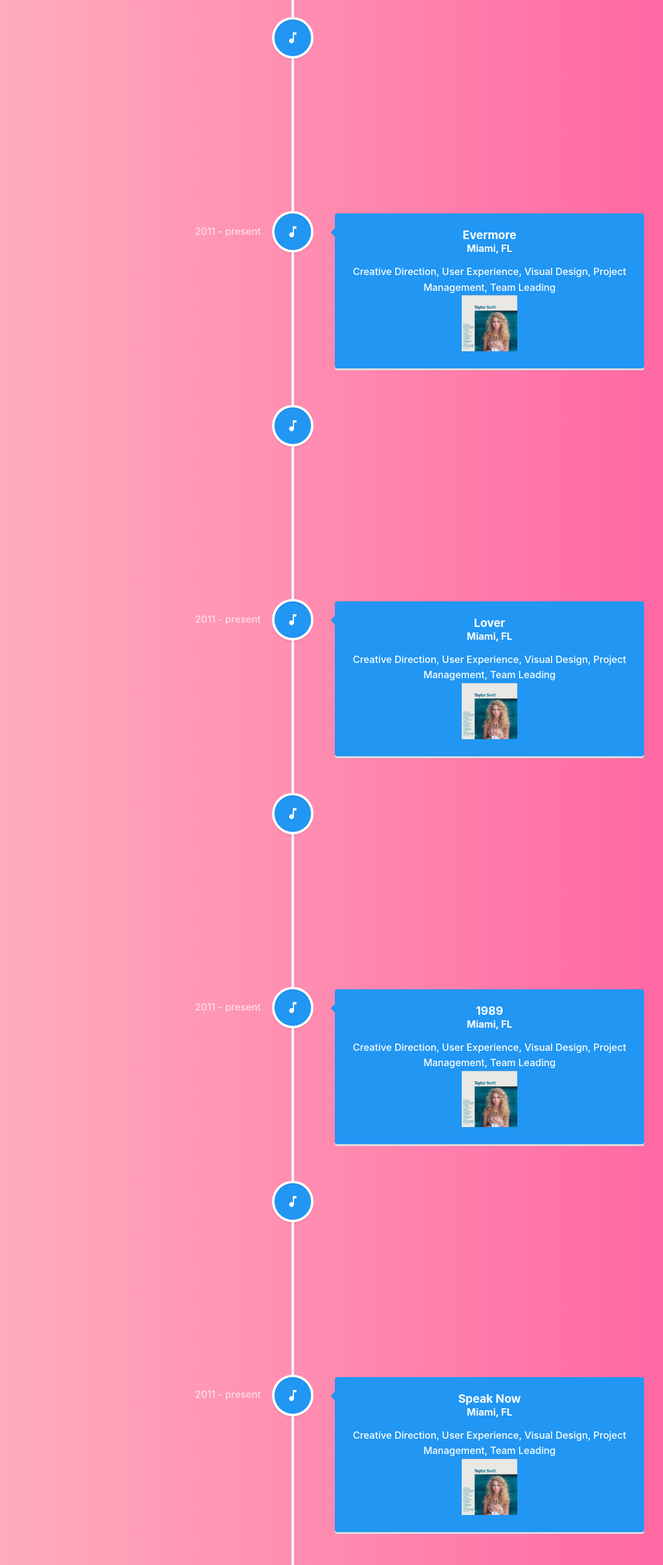
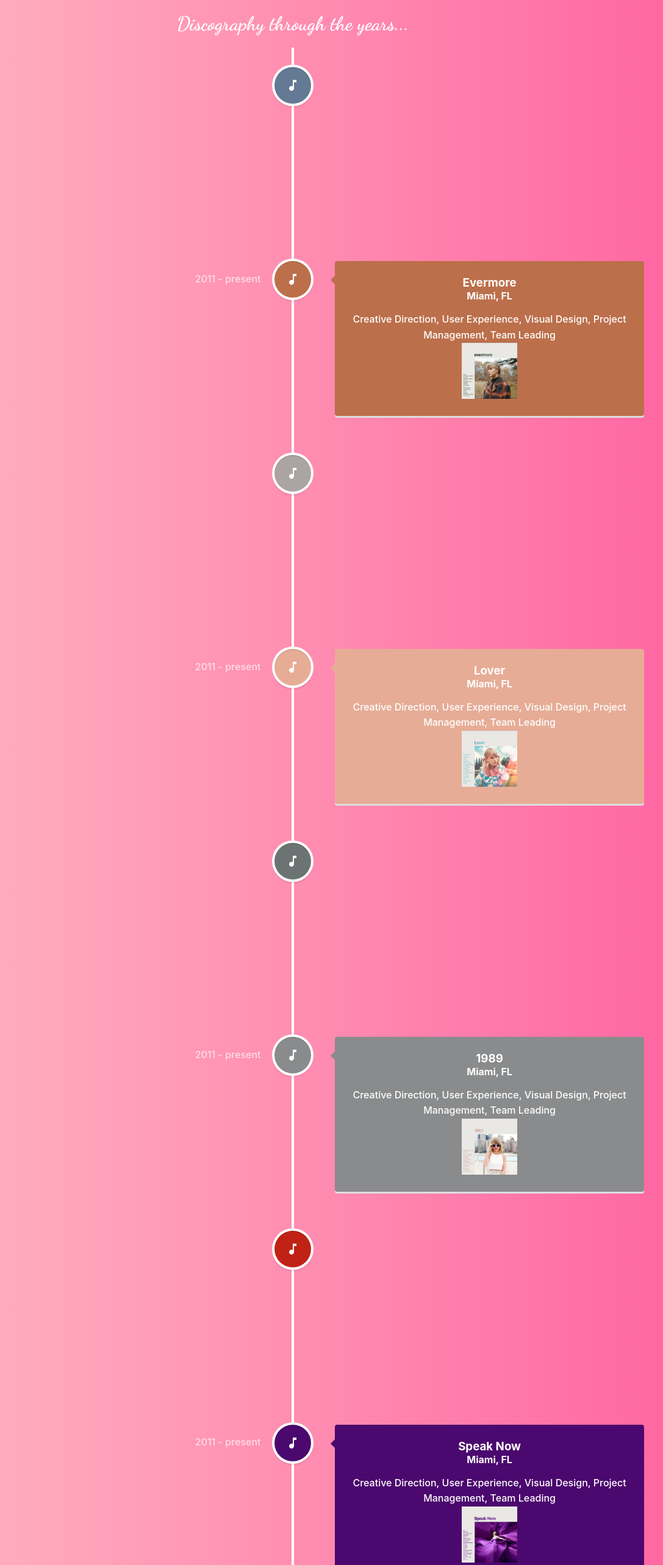
Before and after one commit to DonMMK/TayTayTree, a React (Create React App) app: page / in a window 1280 px wide. Shown: the top 2566 px of the page at 61% size, without its empty margins (160-1247 px from the left). Built offline with nearby package versions, Linux system fonts and the light colour scheme.

Commit message:
update colors

```diff
--- a/src/App.js
+++ b/src/App.js
@@ -2,13 +2,13 @@
 import './App.css';
 import { timelineTree } from './components/timelineTree/TimelineTree'; // Import the timelineTree function
 import Navbar from './components/navbar/Navbar';
-
-
+import DiscographyHeader from './components/DiscographyHeader/DiscographyHeader';
 function App() {
   return (
     <div className="App">
       <header className="App-header">
       {/* {Navbar()} */}
+      {DiscographyHeader()}
       </header>
       <body>
 
--- /dev/null
+++ b/src/components/DiscographyHeader/DiscographyHeader.css
@@ -0,0 +1,10 @@
+@import url('https://fonts.googleapis.com/css2?family=Dancing+Script:wght@400;700&display=swap');
+.discography-header {
+    background: linear-gradient(to right, #FFB6C1, #FF66A2);
+    color: white;
+    font-family: 'Dancing Script', sans-serif;
+    font-size: 2em;
+    font-weight: bold;
+    margin: 0;
+    padding: 20px;
+}
--- /dev/null
+++ b/src/components/DiscographyHeader/DiscographyHeader.jsx
@@ -0,0 +1,12 @@
+import React from 'react';
+import './DiscographyHeader.css';
+
+function DiscographyHeader() {
+
+
+  return (
+    <h1 className="discography-header">Discography through the years...</h1>
+  );
+}
+
+export default DiscographyHeader;
--- a/src/components/timelineTree/TimelineTree.jsx
+++ b/src/components/timelineTree/TimelineTree.jsx
@@ -4,6 +4,16 @@
 import MusicNoteIcon from '@mui/icons-material/MusicNote';
 import './TimelineTree.css';
 import taylorswift from '../assets/taylorswift.jpg';
+import evermore from '../assets/evermore.jpg';
+import folklore from '../assets/folklore.jpg';
+import lover from '../assets/lover.jpg';
+import reputation from '../assets/reputation.jpg';
+import taylorswift1989 from '../assets/taylorswift1989.jpg';
+import red from '../assets/red.jpg';
+import speaknow from '../assets/speaknow.jpg';
+import fearless from '../assets/fearless.jpg';
+import midnights from '../assets/midnights.jpg';
+
 
 
 
@@ -14,133 +24,143 @@
 
       <VerticalTimelineElement
         className="vertical-timeline-element--work"
-        contentStyle={{ background: 'rgb(33, 150, 243)', color: '#fff' }}
-        contentArrowStyle={{ borderRight: '7px solid rgb(33, 150, 243)' }}
+        contentStyle={{ background: 'rgb(100,121,147,255)', color: '#fff' }}
+        contentArrowStyle={{ borderRight: '7px solid rgb(100,121,147,255)' }}
         date="2011 - present"
-        iconStyle={{ background: 'rgb(33, 150, 243)', color: '#fff' }}
+        iconStyle={{ background: 'rgb(100,121,147,255)', color: '#fff' }}
         icon={<MusicNoteIcon />}
       >
         <h3 className="vertical-timeline-element-title">Midnights</h3>
         <h4 className="vertical-timeline-element-subtitle">Miami, FL</h4>
         <p>Creative Direction, User Experience, Visual Design, Project Management, Team Leading</p>
-        <img src={taylorswift} alt="Album Cover" style={{ width: '20%', height: '20%' }} />
+        <img src={midnights} alt="Album Cover" style={{ width: '20%', height: '20%' }} />
       </VerticalTimelineElement>
+
+
       <VerticalTimelineElement
         className="vertical-timeline-element--work"
-        contentStyle={{ background: 'rgb(33, 150, 243)', color: '#fff' }}
-        contentArrowStyle={{ borderRight: '7px solid rgb(33, 150, 243)' }}
+        contentStyle={{ background: 'rgba(188,111,75,255)', color: '#fff' }}
+        contentArrowStyle={{ borderRight: '7px solid rgba(188,111,75,255)' }}
         date="2011 - present"
-        iconStyle={{ background: 'rgb(33, 150, 243)', color: '#fff' }}
+        iconStyle={{ background: 'rgba(188,111,75,255)', color: '#fff' }}
         icon={<MusicNoteIcon />}
       >
         <h3 className="vertical-timeline-element-title">Evermore</h3>
         <h4 className="vertical-timeline-element-subtitle">Miami, FL</h4>
         <p>Creative Direction, User Experience, Visual Design, Project Management, Team Leading</p>
-        <img src={taylorswift} alt="Album Cover" style={{ width: '20%', height: '20%' }} />
+        <img src={evermore} alt="Album Cover" style={{ width: '20%', height: '20%' }} />
       </VerticalTimelineElement>
+
+
       <VerticalTimelineElement
         className="vertical-timeline-element--work"
-        contentStyle={{ background: 'rgb(33, 150, 243)', color: '#fff' }}
-        contentArrowStyle={{ borderRight: '7px solid rgb(33, 150, 243)' }}
+        contentStyle={{ background: 'rgb(172,164,164)', color: '#fff' }}
+        contentArrowStyle={{ borderRight: '7px solid rgb(172,164,164)' }}
         date="2011 - present"
-        iconStyle={{ background: 'rgb(33, 150, 243)', color: '#fff' }}
+        iconStyle={{ background: 'rgb(172,164,164)', color: '#fff' }}
         icon={<MusicNoteIcon />}
       >
         <h3 className="vertical-timeline-element-title">Folklore</h3>
         <h4 className="vertical-timeline-element-subtitle">Miami, FL</h4>
         <p>Creative Direction, User Experience, Visual Design, Project Management, Team Leading</p>
-        <img src={taylorswift} alt="Album Cover" style={{ width: '20%', height: '20%' }} />
+        <img src={folklore} alt="Album Cover" style={{ width: '20%', height: '20%' }} />
       </VerticalTimelineElement>
+
+
       <VerticalTimelineElement
         className="vertical-timeline-element--work"
-        contentStyle={{ background: 'rgb(33, 150, 243)', color: '#fff' }}
-        contentArrowStyle={{ borderRight: '7px solid rgb(33, 150, 243)' }}
+        contentStyle={{ background: 'rgb(230,172,150)', color: '#fff' }}
+        contentArrowStyle={{ borderRight: '7px solid rgb(230,172,150)' }}
         date="2011 - present"
-        iconStyle={{ background: 'rgb(33, 150, 243)', color: '#fff' }}
+        iconStyle={{ background: 'rgb(230,172,150)', color: '#fff' }}
         icon={<MusicNoteIcon />}
       >
         <h3 className="vertical-timeline-element-title">Lover</h3>
         <h4 className="vertical-timeline-element-subtitle">Miami, FL</h4>
         <p>Creative Direction, User Experience, Visual Design, Project Management, Team Leading</p>
-        <img src={taylorswift} alt="Album Cover" style={{ width: '20%', height: '20%' }} />
+        <img src={lover} alt="Album Cover" style={{ width: '20%', height: '20%' }} />
       </VerticalTimelineElement>
+
+
       <VerticalTimelineElement
         className="vertical-timeline-element--work"
-        contentStyle={{ background: 'rgb(33, 150, 243)', color: '#fff' }}
-        contentArrowStyle={{ borderRight: '7px solid rgb(33, 150, 243)' }}
+        contentStyle={{ background: 'rgb(108,116,115)', color: '#fff' }}
+        contentArrowStyle={{ borderRight: '7px solid rgb(108,116,115)' }}
         date="2011 - present"
-        iconStyle={{ background: 'rgb(33, 150, 243)', color: '#fff' }}
+        iconStyle={{ background: 'rgb(108,116,115)', color: '#fff' }}
         icon={<MusicNoteIcon />}
       >
         <h3 className="vertical-timeline-element-title">Reputation</h3>
         <h4 className="vertical-timeline-element-subtitle">Miami, FL</h4>
         <p>Creative Direction, User Experience, Visual Design, Project Management, Team Leading</p>
-        <img src={taylorswift} alt="Album Cover" style={{ width: '20%', height: '20%' }} />
+        <img src={reputation} alt="Album Cover" style={{ width: '20%', height: '20%' }} />
       </VerticalTimelineElement>
+
 
       <VerticalTimelineElement
         className="vertical-timeline-element--work"
-        contentStyle={{ background: 'rgb(33, 150, 243)', color: '#fff' }}
-        contentArrowStyle={{ borderRight: '7px solid rgb(33, 150, 243)' }}
+        contentStyle={{ background: 'rgb(138,139,140)', color: '#fff' }}
+        contentArrowStyle={{ borderRight: '7px solid rgb(138,139,140)' }}
         date="2011 - present"
-        iconStyle={{ background: 'rgb(33, 150, 243)', color: '#fff' }}
+        iconStyle={{ background: 'rgb(138,139,140)', color: '#fff' }}
         icon={<MusicNoteIcon />}
       >
         <h3 className="vertical-timeline-element-title">1989</h3>
         <h4 className="vertical-timeline-element-subtitle">Miami, FL</h4>
         <p>Creative Direction, User Experience, Visual Design, Project Management, Team Leading</p>
-        <img src={taylorswift} alt="Album Cover" style={{ width: '20%', height: '20%' }} />
+        <img src={taylorswift1989} alt="Album Cover" style={{ width: '20%', height: '20%' }} />
       </VerticalTimelineElement>
+
 
       <VerticalTimelineElement
         className="vertical-timeline-element--work"
-        contentStyle={{ background: 'rgb(33, 150, 243)', color: '#fff' }}
-        contentArrowStyle={{ borderRight: '7px solid rgb(33, 150, 243)' }}
+        contentStyle={{ background: 'rgba(193,34,22,255)', color: '#fff' }}
+        contentArrowStyle={{ borderRight: '7px solid rgba(193,34,22,255)' }}
         date="2011 - present"
-        iconStyle={{ background: 'rgb(33, 150, 243)', color: '#fff' }}
+        iconStyle={{ background: 'rgba(193,34,22,255)', color: '#fff' }}
         icon={<MusicNoteIcon />}
       >
         <h3 className="vertical-timeline-element-title">Red</h3>
         <h4 className="vertical-timeline-element-subtitle">Miami, FL</h4>
         <p>Creative Direction, User Experience, Visual Design, Project Management, Team Leading</p>
-        <img src={taylorswift} alt="Album Cover" style={{ width: '20%', height: '20%' }} />
+        <img src={red} alt="Album Cover" style={{ width: '20%', height: '20%' }} />
       </VerticalTimelineElement>
 
       <VerticalTimelineElement
         className="vertical-timeline-element--work"
-        contentStyle={{ background: 'rgb(33, 150, 243)', color: '#fff' }}
-        contentArrowStyle={{ borderRight: '7px solid rgb(33, 150, 243)' }}
+        contentStyle={{ background: 'rgb(75,8,110,255)', color: '#fff' }}
+        contentArrowStyle={{ borderRight: '7px solid rgb(75,8,110,255)' }}
         date="2011 - present"
-        iconStyle={{ background: 'rgb(33, 150, 243)', color: '#fff' }}
+        iconStyle={{ background: 'rgb(75,8,110,255)', color: '#fff' }}
         icon={<MusicNoteIcon />}
       >
         <h3 className="vertical-timeline-element-title">Speak Now</h3>
         <h4 className="vertical-timeline-element-subtitle">Miami, FL</h4>
         <p>Creative Direction, User Experience, Visual Design, Project Management, Team Leading</p>
-        <img src={taylorswift} alt="Album Cover" style={{ width: '20%', height: '20%' }} />
+        <img src={speaknow} alt="Album Cover" style={{ width: '20%', height: '20%' }} />
       </VerticalTimelineElement>
 
 
       <VerticalTimelineElement
         className="vertical-timeline-element--work"
-        contentStyle={{ background: 'rgb(33, 150, 243)', color: '#fff' }}
-        contentArrowStyle={{ borderRight: '7px solid rgb(33, 150, 243)' }}
+        contentStyle={{ background: 'rgb(170,149,124)', color: '#fff' }}
+        contentArrowStyle={{ borderRight: '7px solid rgb(170,149,124)' }}
         date="2011 - present"
-        iconStyle={{ background: 'rgb(33, 150, 243)', color: '#fff' }}
+        iconStyle={{ background: 'rgb(170,149,124)', color: '#fff' }}
         icon={<MusicNoteIcon />}
       >
         <h3 className="vertical-timeline-element-title">Fearless</h3>
         <h4 className="vertical-timeline-element-subtitle">Miami, FL</h4>
         <p>Creative Direction, User Experience, Visual Design, Project Management, Team Leading</p>
-        <img src={taylorswift} alt="Album Cover" style={{ width: '20%', height: '20%' }} />
+        <img src={fearless} alt="Album Cover" style={{ width: '20%', height: '20%' }} />
       </VerticalTimelineElement>
 
       <VerticalTimelineElement
         className="vertical-timeline-element--work"
-        contentStyle={{ background: 'rgb(33, 150, 243)', color: '#fff' }}
-        contentArrowStyle={{ borderRight: '7px solid rgb(33, 150, 243)' }}
+        contentStyle={{ background: 'rgba(56,90,65,255)', color: '#fff' }}
+        contentArrowStyle={{ borderRight: '7px solid rgba(56,90,65,255)' }}
         date="2011 - present"
-        iconStyle={{ background: 'rgb(33, 150, 243)', color: '#fff' }}
+        iconStyle={{ background: 'rgba(56,90,65,255)', color: '#fff' }}
         icon={<MusicNoteIcon />}
       >
         <h3 className="vertical-timeline-element-title">Taylor Swift</h3>
```
